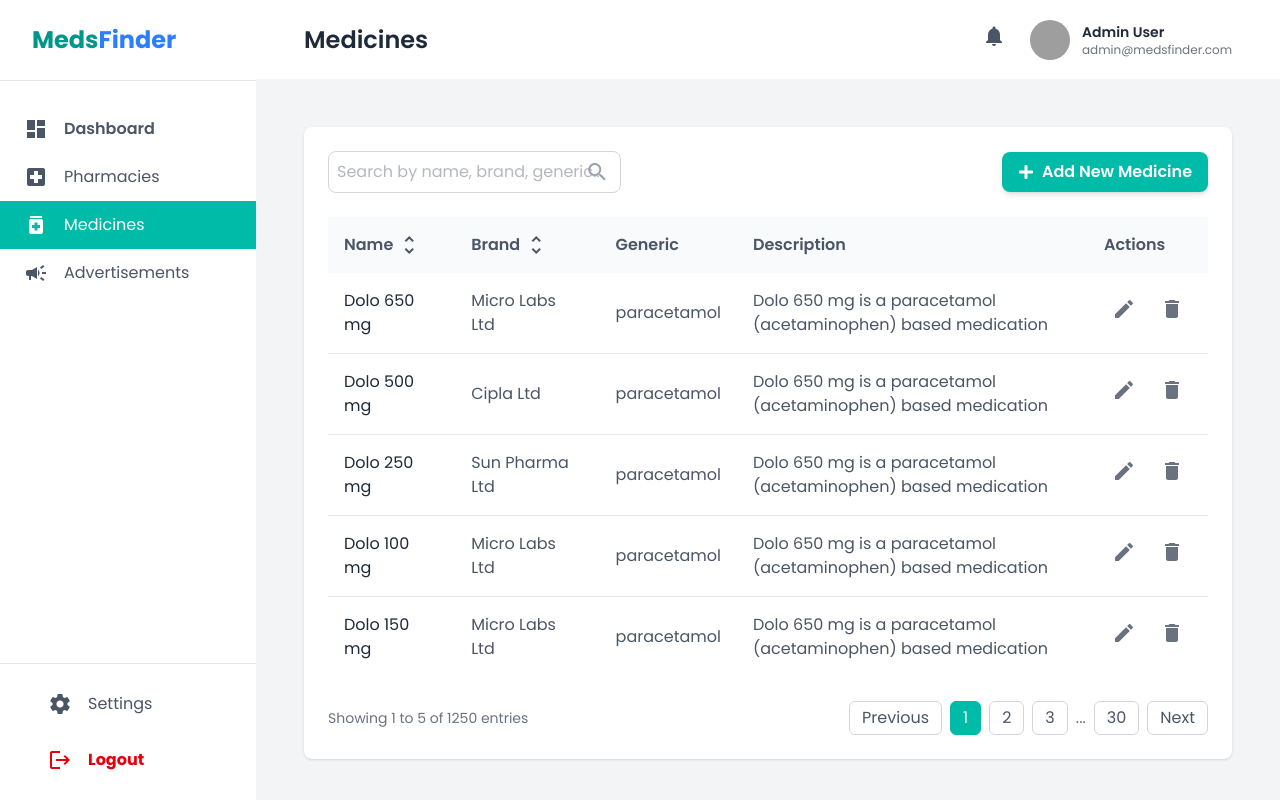
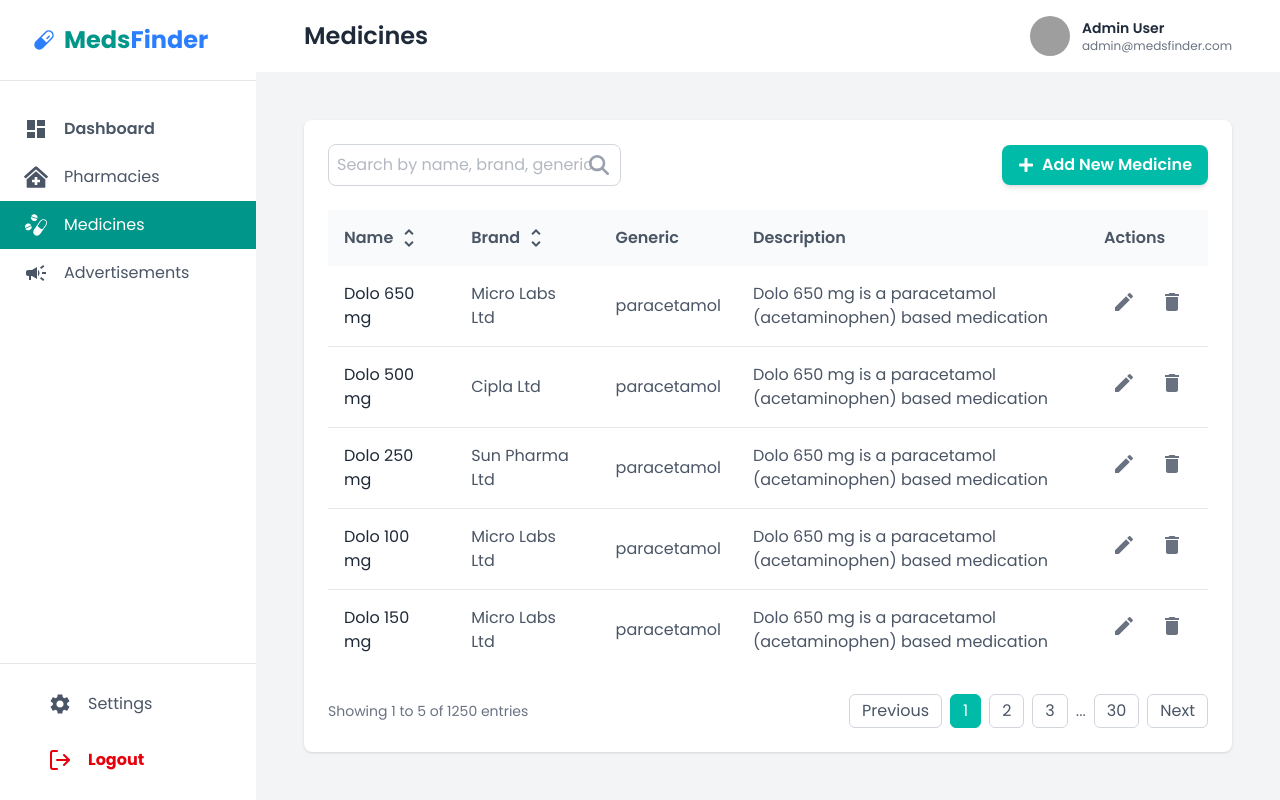
Before and after one commit to sayeedmunees/medsfinder, a React (Vite) app: page /admin-medicines in a window 1280 px wide. Built offline with nearby package versions, Linux system fonts and the light colour scheme; grey boxes are pictures that could not be loaded.

Commit message:
Updated project

```diff
--- a/src/admin/components/Header.jsx
+++ b/src/admin/components/Header.jsx
@@ -8,14 +8,11 @@ const Header = ({ from }) => {
           {from}
         </h2>
         <div className="flex items-center space-x-4">
-          <button className="p-2 rounded-full hover:bg-gray-200 ">
-            <span className="material-icons text-gray-600 ">notifications</span>
-          </button>
           <div className="flex items-center">
             <img
-              alt="Admin Avatar"
+              alt="Admin Icon"
               className="h-10 w-10 rounded-full object-cover"
-              src="https://lh3.googleusercontent.com/aida-public/AB6AXuBz6umEPlfbAhNMHO4bIymBtEwvzqDqGqHNZKlsKWoXLUSTDbwFZJtn02W-OZKYqkZkGkNIcDB16VwTxuLjG3OTJetLzds1gX6jMo0bxEhlcn4qwgsU8aGUSuAuqV-AzpvHHz-gVG05rF5WbFUnRY6rxCm3wNcB8-8pnFLn4i0KMf0gZLux8AlJDEnXzmmp8HTWNAA6pUnS9UkLsSnvCsUcFeqhgjfGDmMjNmf8ewRbPNE-t6OWi7h-yvao2A0QAuu-eIGsII8DioG7"
+              src="https://cdn-icons-png.freepik.com/512/3177/3177440.png"
             />
             <div className="ml-3">
               <p className="text-sm font-semibold text-gray-800 ">Admin User</p>
--- a/src/admin/components/Sidebar.jsx
+++ b/src/admin/components/Sidebar.jsx
@@ -1,4 +1,9 @@
 import React from "react";
+import { FaClinicMedical } from "react-icons/fa";
+import { FiLogOut } from "react-icons/fi";
+import { GiMedicines } from "react-icons/gi";
+import { MdCampaign, MdDashboard, MdSettings } from "react-icons/md";
+import { PiPillFill } from "react-icons/pi";
 import { Link } from "react-router-dom";
 
 const Sidebar = ({ from }) => {
@@ -7,8 +12,11 @@ const Sidebar = ({ from }) => {
       <aside className="w-64 bg-white shadow-md shrink-0 flex flex-col">
         <Link to={"/"}>
           <div className="py-6 px-6 flex items-center border-b border-gray-200 ">
-            <h1 className="text-2xl font-bold text-teal-600 ml-2">
-              Meds<span className="text-blue-500">Finder</span>
+            <h1 className="flex items-center gap-2 text-2xl font-bold text-teal-600 ml-2">
+              <PiPillFill className="text-blue-500" />
+              <div>
+                Meds<span className="text-blue-500">Finder</span>
+              </div>
             </h1>
           </div>
         </Link>
@@ -17,44 +25,44 @@ const Sidebar = ({ from }) => {
             to={"/admin-dashboard"}
             className={
               from == "dashboard"
-                ? "flex items-center py-3 px-6 text-white bg-teal-500"
+                ? "flex items-center py-3 px-6 text-white bg-teal-600"
                 : "flex items-center py-3 px-6 text-gray-600 bg-white hover:bg-gray-100 "
             }
           >
-            <span className="material-icons">dashboard</span>
+            <MdDashboard className="text-2xl" />
             <span className="ml-4 font-semibold">Dashboard</span>
           </Link>
           <Link
             to={"/admin-pharmacies"}
             className={
               from == "pharmacy"
-                ? "flex items-center py-3 px-6 text-white bg-teal-500"
+                ? "flex items-center py-3 px-6 text-white bg-teal-600"
                 : "flex items-center py-3 px-6 text-gray-600 bg-white hover:bg-gray-100 "
             }
           >
-            <span className="material-icons">local_hospital</span>
+            <FaClinicMedical className="text-2xl" />
             <span className="ml-4">Pharmacies</span>
           </Link>
           <Link
             to={"/admin-medicines"}
             className={
               from == "medicine"
-                ? "flex items-center py-3 px-6 text-white bg-teal-500"
+                ? "flex items-center py-3 px-6 text-white bg-teal-600"
                 : "flex items-center py-3 px-6 text-gray-600 bg-white hover:bg-gray-100 "
             }
           >
-            <span className="material-icons">medication</span>
+            <GiMedicines className="text-2xl" />
             <span className="ml-4">Medicines</span>
           </Link>
           <Link
             to={"/admin-advertisement"}
             className={
               from == "advertisement"
-                ? "flex items-center py-3 px-6 text-white bg-teal-500"
+                ? "flex items-center py-3 px-6 text-white bg-teal-600"
                 : "flex items-center py-3 px-6 text-gray-600 bg-white hover:bg-gray-100 "
             }
           >
-            <span className="material-icons">campaign</span>
+            <MdCampaign className="text-2xl" />
             <span className="ml-4">Advertisements</span>
           </Link>
         </nav>
@@ -63,18 +71,18 @@ const Sidebar = ({ from }) => {
             to={"/admin-settings"}
             className={
               from == "settings"
-                ? "flex items-center py-3 px-6 rounded text-white  bg-teal-500 "
+                ? "flex items-center py-3 px-6 rounded text-white  bg-teal-600 "
                 : "flex items-center py-3 px-6 rounded text-gray-600  hover:bg-gray-100 "
             }
           >
-            <span className="material-icons">settings</span>
+            <MdSettings className="text-2xl" />
             <span className="ml-4">Settings</span>
           </Link>
           <Link
             to={"/"}
             className="flex items-center py-3 px-6 font-bold rounded text-red-600  hover:bg-red-100"
           >
-            <span className="material-icons">logout</span>
+            <FiLogOut className="text-2xl" />
             <span className="ml-4">Logout</span>
           </Link>
         </div>
--- a/src/admin/pages/AdminMedicines.jsx
+++ b/src/admin/pages/AdminMedicines.jsx
@@ -2,7 +2,8 @@ import React from "react";
 import Header from "../components/Header";
 import Sidebar from "../components/Sidebar";
 import { FaPlus } from "react-icons/fa";
-import { MdDelete, MdEdit } from "react-icons/md";
+import { MdDelete, MdEdit, MdOutlineUnfoldMore } from "react-icons/md";
+import { FaMagnifyingGlass } from "react-icons/fa6";
 
 const AdminMedicines = () => {
   const medicineItems = [
@@ -67,9 +68,7 @@ const AdminMedicines = () => {
                     placeholder="Search by name, brand, generic..."
                     type="text"
                   />
-                  <span className="material-icons absolute right-3 top-1/2 -translate-y-1/2 text-gray-400">
-                    search
-                  </span>
+                  <FaMagnifyingGlass className="text-xl absolute right-3 top-1/2 -translate-y-1/2 text-gray-400" />
                 </div>
                 <button className="flex items-center font-semibold justify-center px-4 py-2 bg-teal-500 text-white rounded-lg shadow-md hover:bg-teal-600 transition-colors">
                   <FaPlus className=" mr-2" />
@@ -81,19 +80,15 @@ const AdminMedicines = () => {
                   <thead>
                     <tr className="bg-gray-50 ">
                       <th className="p-4 font-semibold text-gray-600">
-                        <button className="flex items-center">
+                        <button className="flex items-center gap-1">
                           Name
-                          <span className="material-icons text-sm ml-1">
-                            unfold_more
-                          </span>
+                          <MdOutlineUnfoldMore className="text-2xl" />
                         </button>
                       </th>
                       <th className="p-4 font-semibold text-gray-600 ">
-                        <button className="flex items-center">
+                        <button className="flex items-center gap-1">
                           Brand
-                          <span className="material-icons text-sm ml-1">
-                            unfold_more
-                          </span>
+                          <MdOutlineUnfoldMore className="text-2xl" />
                         </button>
                       </th>
                       <th className="p-4 font-semibold text-gray-600 ">
--- a/src/admin/pages/AdminPharmacies.jsx
+++ b/src/admin/pages/AdminPharmacies.jsx
@@ -2,7 +2,8 @@ import React from "react";
 import Header from "../components/Header";
 import Sidebar from "../components/Sidebar";
 import { FaPlus } from "react-icons/fa";
-import { MdDelete, MdEdit } from "react-icons/md";
+import { MdDelete, MdEdit, MdOutlineUnfoldMore } from "react-icons/md";
+import { FaMagnifyingGlass } from "react-icons/fa6";
 
 const AdminPharmacies = () => {
   const pharmacies = [
@@ -53,9 +54,7 @@ const AdminPharmacies = () => {
                     placeholder="Search by name, location..."
                     type="text"
                   />
-                  <span className="material-icons absolute right-3 top-1/2 -translate-y-1/2 text-gray-400">
-                    search
-                  </span>
+                  <FaMagnifyingGlass className="text-xl absolute right-3 top-1/2 -translate-y-1/2 text-gray-400" />
                 </div>
                 <button className="flex items-center font-semibold justify-center px-4 py-2 bg-teal-500 text-white rounded-lg shadow-md hover:bg-teal-600 transition-colors">
                   <FaPlus className=" mr-2" />
@@ -67,19 +66,15 @@ const AdminPharmacies = () => {
                   <thead>
                     <tr className="bg-gray-50 ">
                       <th className="p-4 font-semibold text-gray-600">
-                        <button className="flex items-center">
+                        <button className="flex items-center gap-1">
                           Name
-                          <span className="material-icons text-sm ml-1">
-                            unfold_more
-                          </span>
+                          <MdOutlineUnfoldMore className="text-2xl" />
                         </button>
                       </th>
                       <th className="p-4 font-semibold text-gray-600 ">
-                        <button className="flex items-center">
+                        <button className="flex items-center gap-1">
                           Location
-                          <span className="material-icons text-sm ml-1">
-                            unfold_more
-                          </span>
+                          <MdOutlineUnfoldMore className="text-2xl" />
                         </button>
                       </th>
                       <th className="p-4 font-semibold text-gray-600 ">
```
Also changed, not shown: src/user/components/Header.jsx (+60 -7 lines).
